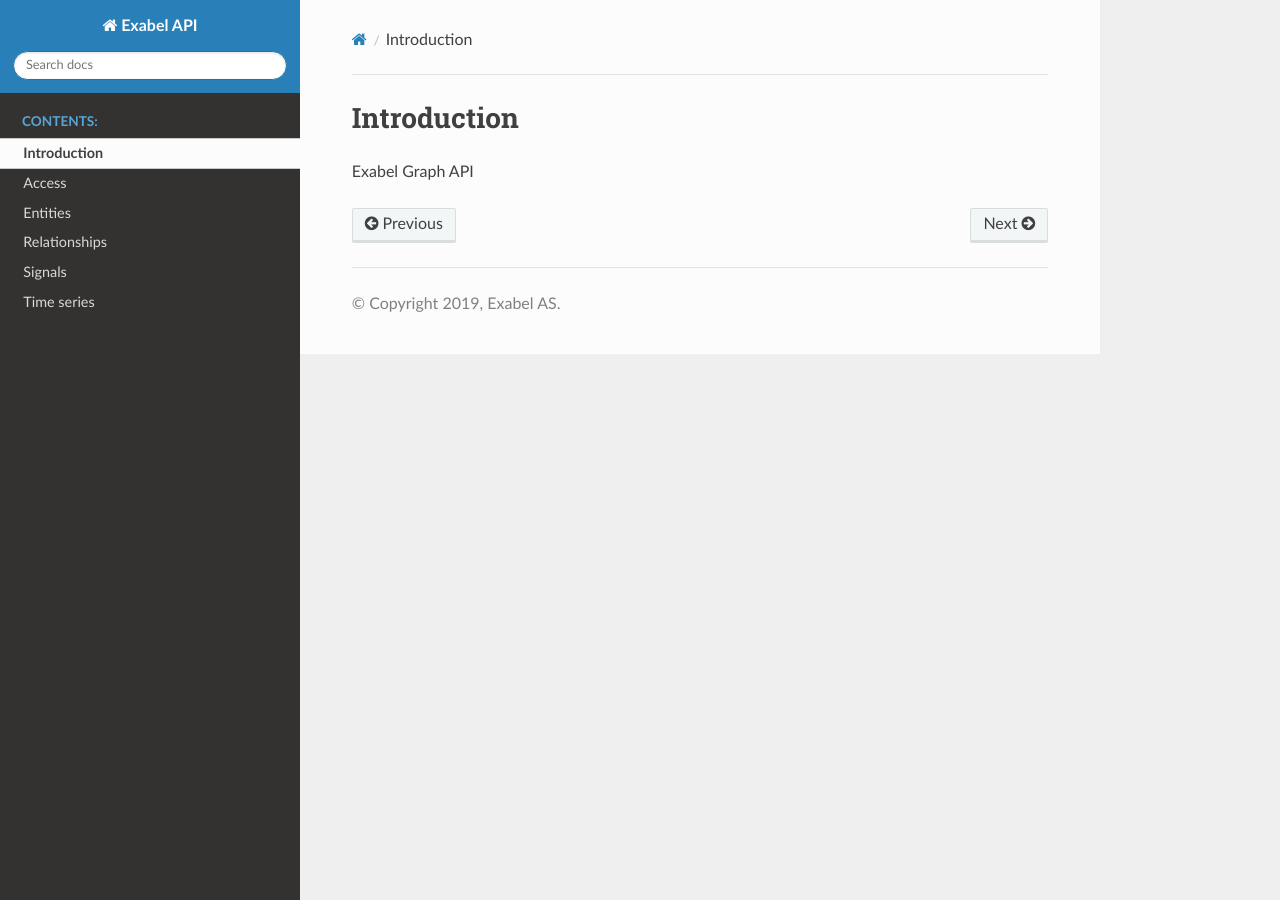
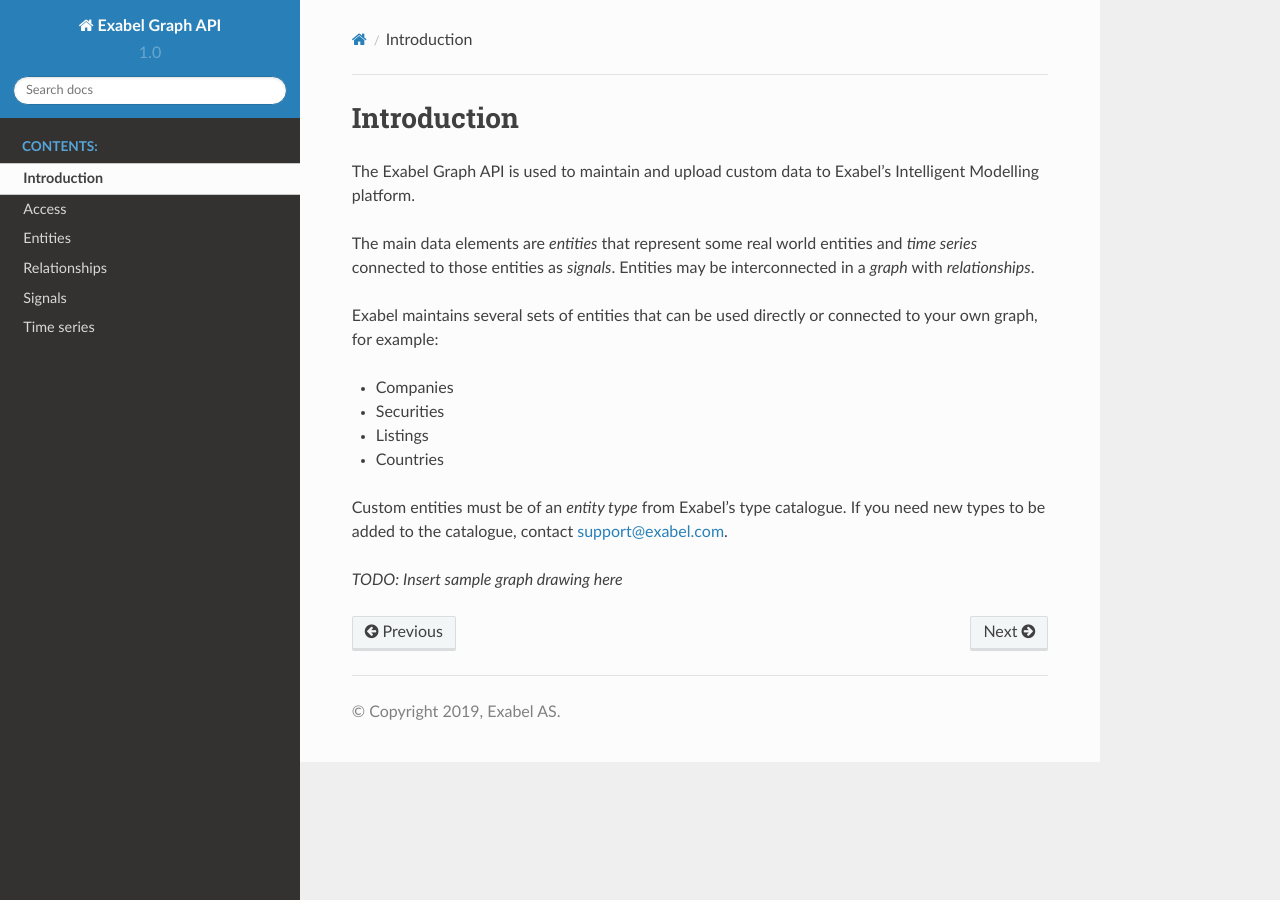
Before and after one commit to Exabel/api, a Sphinx documentation site: the page built from exabel/graph/doc/introduction.rst, in a window 1280 px wide. Built offline with Sphinx 7.4.7 and the Read the Docs theme 2.0.0, drawn with Linux system fonts in a browser that asks for light colours; formulas are drawn with MathJax 3.

Commit message:
Started to add some doc

```diff
--- a/exabel/graph/doc/conf.py
+++ b/exabel/graph/doc/conf.py
@@ -19,14 +19,14 @@
 
 # -- Project information -----------------------------------------------------
 
-project = 'Exabel API'
+project = 'Exabel Graph API'
 copyright = '2019, Exabel AS'
 author = 'Exabel AS'
 
 # The short X.Y version
-version = ''
+version = '1.0'
 # The full version, including alpha/beta/rc tags
-release = ''
+release = '1.0.1'
 
 
 # -- General configuration ---------------------------------------------------
@@ -106,7 +106,7 @@
 # -- Options for HTMLHelp output ---------------------------------------------
 
 # Output file base name for HTML help builder.
-htmlhelp_basename = 'ExabelApidoc'
+htmlhelp_basename = 'ExabelGraphApidoc'
 
 
 # -- Options for LaTeX output ------------------------------------------------
@@ -133,7 +133,7 @@
 # (source start file, target name, title,
 #  author, documentclass [howto, manual, or own class]).
 latex_documents = [
-    (master_doc, 'ExabelApi.tex', 'Exabel API Documentation',
+    (master_doc, 'ExabelGraphApi.tex', 'Exabel Graph API Documentation',
      'Exabel AS', 'manual'),
 ]
 
@@ -143,7 +143,7 @@
 # One entry per manual page. List of tuples
 # (source start file, name, description, authors, manual section).
 man_pages = [
-    (master_doc, 'exabelapi', 'Exabel API Documentation',
+    (master_doc, 'exabelgraphapi', 'Exabel Graph API Documentation',
      [author], 1)
 ]
 
@@ -154,8 +154,8 @@
 # (source start file, target name, title, author,
 #  dir menu entry, description, category)
 texinfo_documents = [
-    (master_doc, 'ExabelApi', 'Exabel API Documentation',
-     author, 'ExabelApi', 'One line description of project.',
+    (master_doc, 'ExabelGraphApi', 'Exabel Graph API Documentation',
+     author, 'ExabelGraphApi', 'One line description of project.',
      'Miscellaneous'),
 ]
 
--- a/exabel/graph/doc/index.rst
+++ b/exabel/graph/doc/index.rst
@@ -1,5 +1,5 @@
 
-Exabel Signal documentation
+Exabel Graph API
 ==========================================
 
 .. toctree::
--- a/exabel/graph/doc/introduction.rst
+++ b/exabel/graph/doc/introduction.rst
@@ -2,4 +2,19 @@
 Introduction
 ==========================================
 
-Exabel Graph API
+The Exabel Graph API is used to maintain and upload custom data to Exabel's Intelligent Modelling platform.
+
+The main data elements are *entities* that represent some real world entities and *time series* connected to those
+entities as *signals*. Entities may be interconnected in a *graph* with *relationships*.
+
+Exabel maintains several sets of entities that can be used directly or connected to your own graph, for example:
+
+* Companies
+* Securities
+* Listings
+* Countries
+
+Custom entities must be of an *entity type* from Exabel's type catalogue. If you need new types to be added to the
+catalogue, contact support@exabel.com.
+
+*TODO: Insert sample graph drawing here*
--- a/exabel/graph/doc/relationships.rst
+++ b/exabel/graph/doc/relationships.rst
@@ -3,9 +3,12 @@
 ==========================================
 
 Relationship types
+******************
 
 ...
 
+
 Relationships
+*************
 
 ...
```
Also changed, not shown: exabel/graph/doc/access.rst (+5 -2 lines), exabel/graph/doc/entities.rst (+15 -2 lines), 1 other file.
